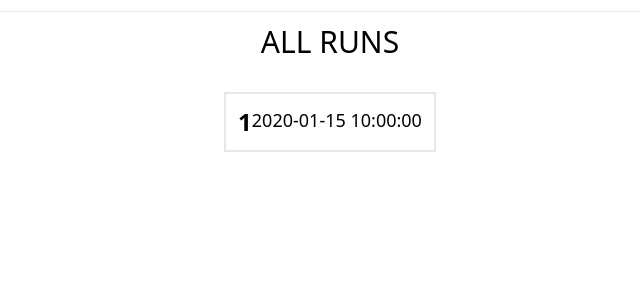
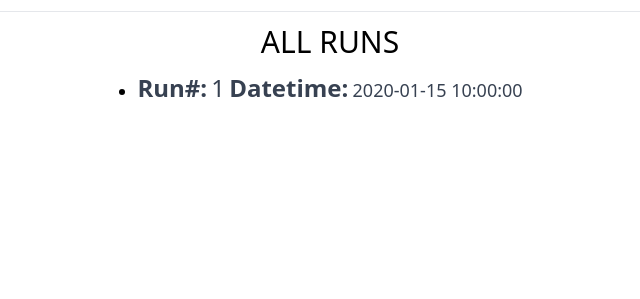
Before and after one commit to galkinyaroslav/Heatsink_test, a FastAPI app: template src/templates/runs.html in a window 1280 px wide. Shown: the part 49-348 px from the top of the page, without its empty margins (310-950 px from the left). Run offline with FastAPI, Linux system fonts and the light colour scheme; the template is opened without the code that fills it: most values are stand-ins (such as "Sample title", 1, 10 or a date in 2020); parts of the project's set-up code (start-up, migrations or seed data) failed here and were passed over; some libraries are stand-ins or nearby versions.

Commit message:
add template arun add arun.html

```diff
--- a/src/measurements/router.py
+++ b/src/measurements/router.py
@@ -113,7 +113,7 @@ async def get_runs(offset: int | None = None,
 
 
 @router.get('/runs/{run_number}')
-async def get_measurements(run_number: int,
+async def get_arun(run_number: int,
                            session: AsyncSession = Depends(get_async_session),
                            user: User = Depends(current_user)):
 
--- a/src/templates/runs.html
+++ b/src/templates/runs.html
@@ -7,19 +7,18 @@
 {% endblock %}
 {% block content %}
 <div class="flex justify-center flex-col items-center">
-<!--    <div class="flex my-3 gap-5">-->
-<!--&lt;!&ndash;        <input id="operation_search" type="text" placeholder="Тип операции" class="text-xl">&ndash;&gt;-->
-<!--&lt;!&ndash;        <button onclick="searchForOperation()" class="border-2 rounded-3xl bg-gray-300 p-3">Поиск по операциям</button>&ndash;&gt;-->
-<!--    </div>-->
     <span class="flex text-3xl my-3">ALL RUNS</span>
+    <ul class="max-w-md space-y-1 list-disc">
     {% for run in runs %}
-        <div class="flex rounded-3 border-2 p-3 mt-5">
-            <div class="flex flex-row">
-                <span class="text-2xl font-bold">{{ run.run_number }}</span>
-
-                <span class="text-lg">{{ run.datetime }}</span>
-            </div>
-        </div>
+        <li>
+            <a href="{{ url_for('arun', run_number=run.run_number)}}" class="text-gray-700 dark:text-gray-500 hover:underline">
+            <span class="text-2xl font-bold">Run#:</span>
+            <span class="text-2xl"> {{ run.run_number }}</span>
+            <span class="text-2xl font-bold">Datetime:</span>
+            <span class="text-lg"> {{ run.datetime }}</span>
+            </a>
+        </li>
     {% endfor %}
+    </ul>
 </div>
 {% endblock %}
```
Also changed, not shown: src/pages/router.py (+10 -2 lines), src/templates/arun.html (added, +21 -0 lines).
